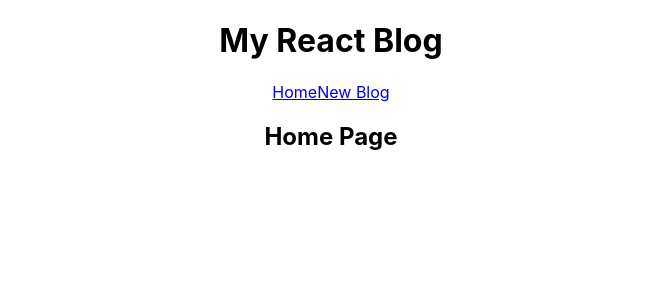
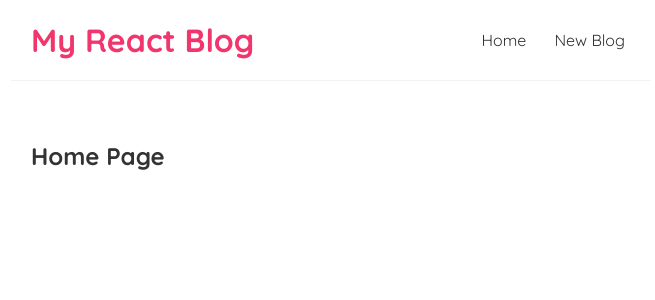
Before and after one commit to edwardramirez31/React-Blog, a React (Create React App) app: page / in a window 1280 px wide. Shown: the top 300 px of the page, without its empty margins (309-964 px from the left). Built offline with nearby package versions, Linux system fonts and the light colour scheme.

Commit message:
Adding style

```diff
--- a/src/App.css
+++ /dev/null
@@ -1,38 +0,0 @@
-.App {
-  text-align: center;
-}
-
-.App-logo {
-  height: 40vmin;
-  pointer-events: none;
-}
-
-@media (prefers-reduced-motion: no-preference) {
-  .App-logo {
-    animation: App-logo-spin infinite 20s linear;
-  }
-}
-
-.App-header {
-  background-color: #282c34;
-  min-height: 100vh;
-  display: flex;
-  flex-direction: column;
-  align-items: center;
-  justify-content: center;
-  font-size: calc(10px + 2vmin);
-  color: white;
-}
-
-.App-link {
-  color: #61dafb;
-}
-
-@keyframes App-logo-spin {
-  from {
-    transform: rotate(0deg);
-  }
-  to {
-    transform: rotate(360deg);
-  }
-}
--- a/src/App.js
+++ b/src/App.js
@@ -1,5 +1,3 @@
-import logo from './logo.svg';
-import './App.css';
 import Home from './Home';
 import Navbar from './Navbar';
 
--- a/src/index.css
+++ b/src/index.css
@@ -1,13 +1,36 @@
-body {
+
+@import url('https://fonts.googleapis.com/css2?family=Quicksand:wght@300;400;500;600;700&display=swap');
+
+/* base styles */
+* {
   margin: 0;
-  font-family: -apple-system, BlinkMacSystemFont, 'Segoe UI', 'Roboto', 'Oxygen',
-    'Ubuntu', 'Cantarell', 'Fira Sans', 'Droid Sans', 'Helvetica Neue',
-    sans-serif;
-  -webkit-font-smoothing: antialiased;
-  -moz-osx-font-smoothing: grayscale;
+  font-family: "Quicksand";
+  color: #333;
 }
-
-code {
-  font-family: source-code-pro, Menlo, Monaco, Consolas, 'Courier New',
-    monospace;
+.navbar {
+  padding: 20px;
+  display: flex;
+  align-items: center;
+  max-width: 600px;
+  margin: 0 auto;
+  border-bottom: 1px solid #f2f2f2;
 }
+.navbar h1 {
+  color: #f1356d;
+}
+.navbar .links {
+  margin-left: auto;
+}
+.navbar a {
+  margin-left: 16px;
+  text-decoration: none;
+  padding: 6px;
+}
+.navbar a:hover {
+  color: #f1356d;
+}
+.content {
+  max-width: 600px;
+  margin: 40px auto;
+  padding: 20px;
+}
--- a/src/index.js
+++ b/src/index.js
@@ -14,3 +14,4 @@
 // If you want to start measuring performance in your app, pass a function
 // to log results (for example: reportWebVitals(console.log))
 // or send to an analytics endpoint. Learn more: https://bit.ly/CRA-vitals
+reportWebVitals();
```
